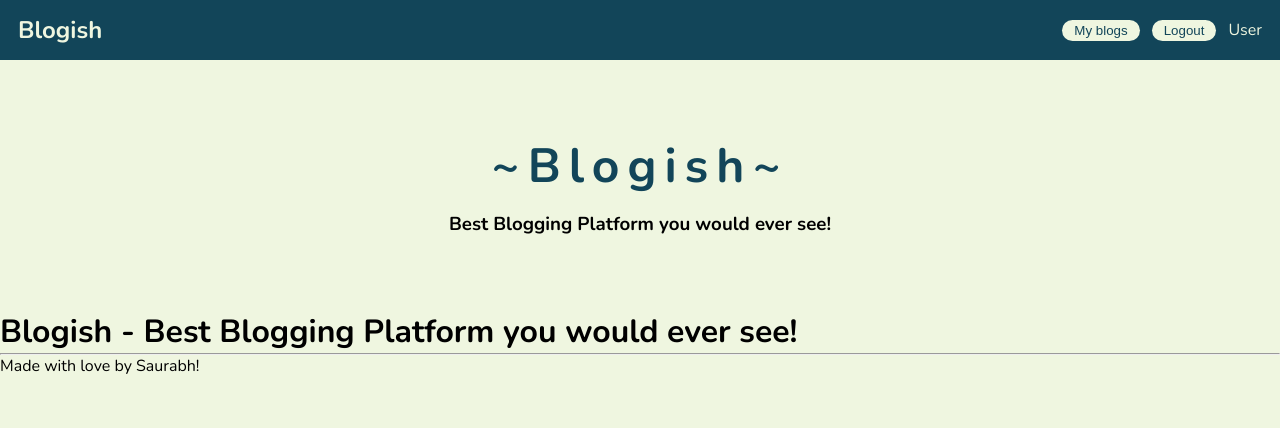
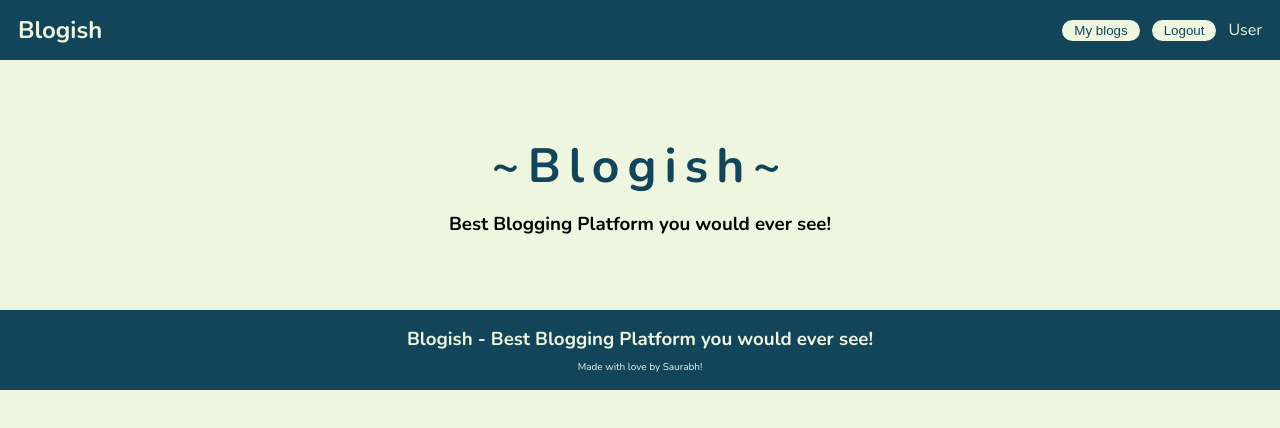
Before and after one commit to saurabhk79/blog-app, a React (Vite) app in the folder frontend/: page / in a window 1280 px wide. Shown: the top 428 px of the page. Built offline with nearby package versions, Linux system fonts and the light colour scheme.

Commit message:
styled home footer

```diff
--- a/frontend/src/components/Footer/footer.module.css
+++ b/frontend/src/components/Footer/footer.module.css
@@ -0,0 +1,11 @@
+.footer {
+    background-color: var(--color-primary);
+    color: var(--color-bgc);
+    text-align: center;
+    padding: 16px 0;
+}
+
+.footer p {
+    font-size: 10px;
+    margin-top: 8px;
+}
--- a/frontend/src/components/Footer/index.jsx
+++ b/frontend/src/components/Footer/index.jsx
@@ -2,9 +2,8 @@ import styles from "./footer.module.css";
 
 const Footer = () => {
   return (
-    <footer>
-      <h1>Blogish - Best Blogging Platform you would ever see!</h1>
-      <hr />
+    <footer className={styles.footer}>
+      <h3>Blogish - Best Blogging Platform you would ever see!</h3>
       <p className={styles.tagline}>Made with love by Saurabh!</p>
     </footer>
   );
```
